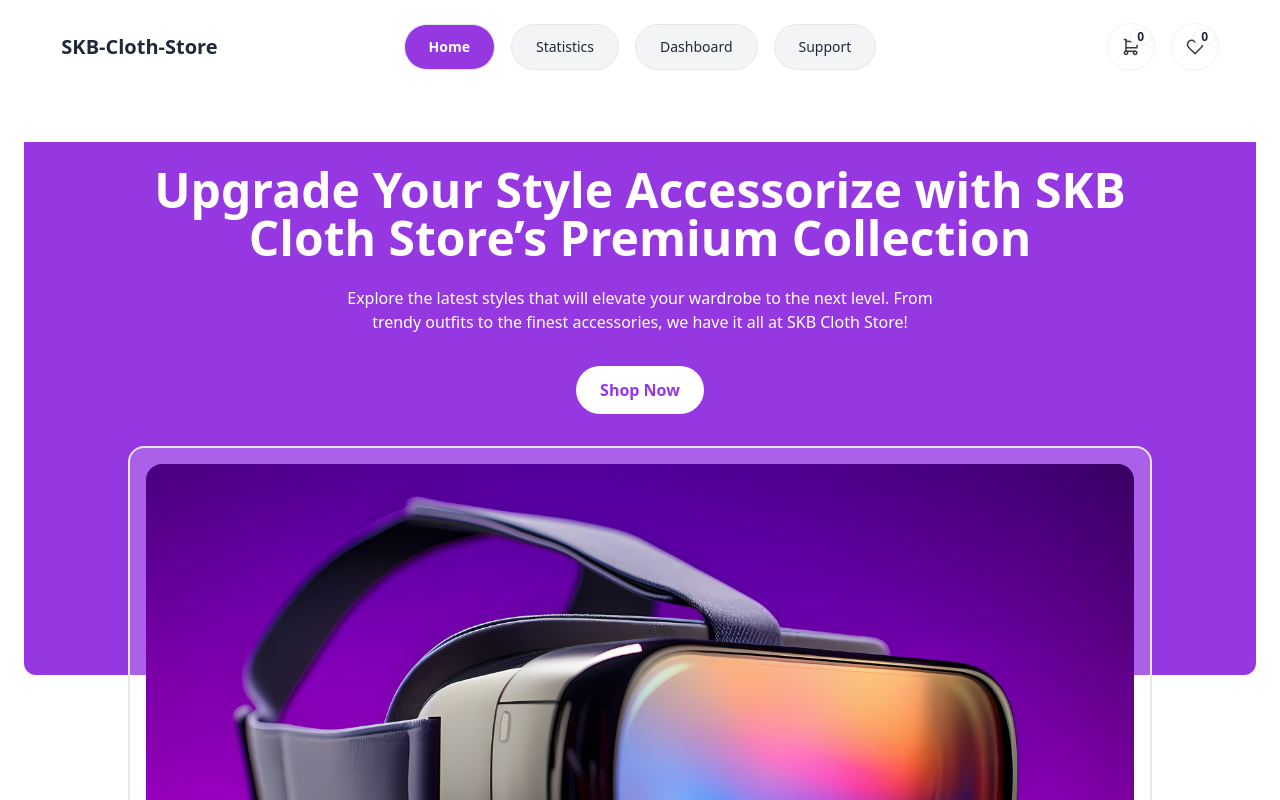
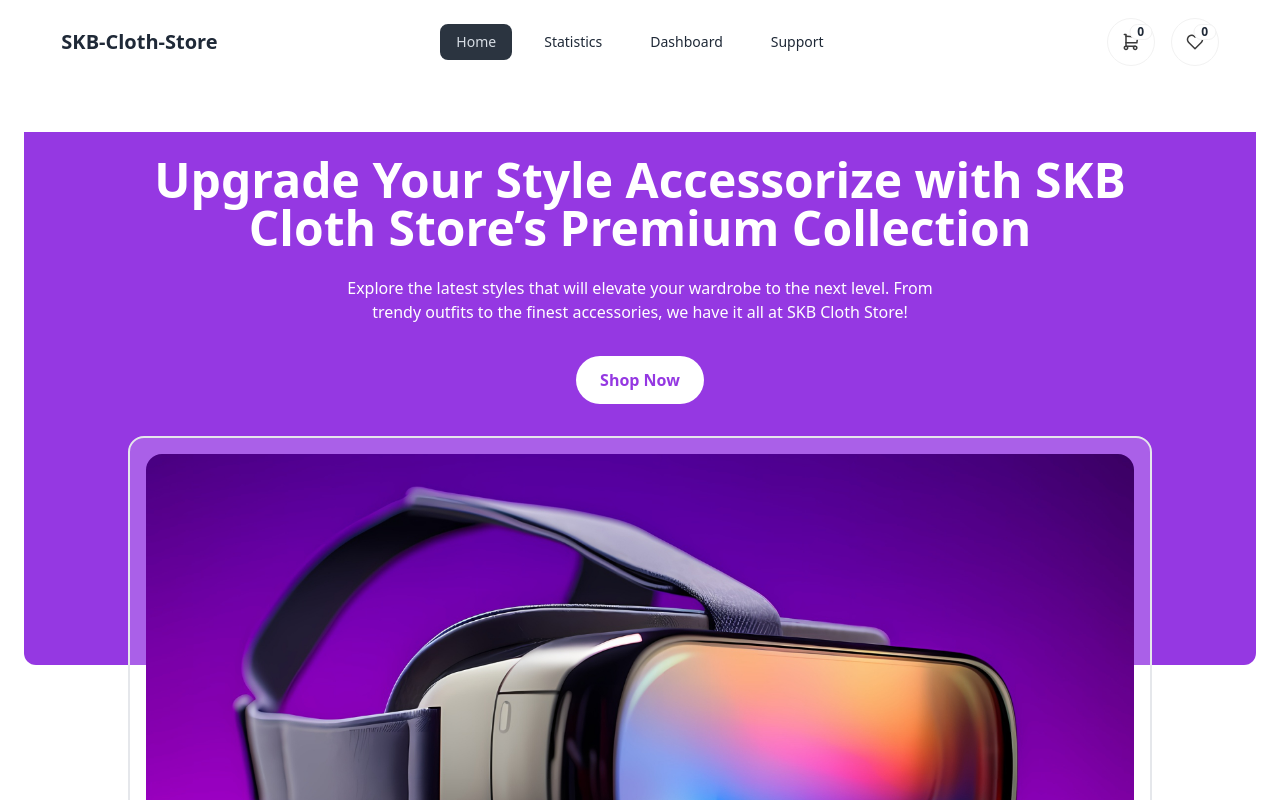
Before and after one commit to sakib236160/Gadget-Heavens, a React (Vite) app: page / in a window 1280 px wide. Shown: the top 800 px of the page. Built offline with nearby package versions, Linux system fonts and the light colour scheme.

Commit message:
wishlist and wishlist item add

```diff
--- a/src/components/Navbar.jsx
+++ b/src/components/Navbar.jsx
@@ -1,15 +1,19 @@
 import { NavLink } from "react-router-dom";
+import { useContext } from "react";
+import { Context } from "../layouts/Mainlayouts";
 
-const Navbar = () => {
+export default function Navbar() {
+  const { productsInCart, productsInWishlist } = useContext(Context);
+
   return (
     <nav className="py-2">
       <div className="navbar mx-auto w-11/12 max-w-screen-xl">
         <div className="navbar-start">
           <div className="dropdown">
-            <button
+            <div
               tabIndex={0}
+              role="button"
               className="btn btn-ghost pl-0 lg:hidden"
-              aria-label="Open menu"
             >
               <svg
                 xmlns="http://www.w3.org/2000/svg"
@@ -25,129 +29,117 @@ const Navbar = () => {
                   d="M4 6h16M4 12h8m-8 6h16"
                 />
               </svg>
-            </button>
-            <ul className="menu dropdown-content menu-sm z-[1] mt-3 w-52 rounded-box bg-base-100 p-2 shadow">
-              <NavLink
-                className={({ isActive }) =>
-                  `block rounded-full border px-6 py-3 ${
-                    isActive
-                      ? "bg-[#9538E2] font-bold text-white"
-                      : "bg-gray-100"
-                  }`
-                }
-                to="/"
+            </div>
+            <ul
+              tabIndex={0}
+              className="menu dropdown-content menu-sm z-[1] mt-3 w-52 gap-2 rounded-box bg-base-100 p-2 text-black shadow"
             >
-                Home
-              </NavLink>
-              <NavLink
-                className={({ isActive }) =>
-                  `block  rounded-full border px-6 py-3 ${
-                    isActive
-                      ? "bg-[#9538E2] font-bold text-white"
-                      : "bg-gray-100"
-                  }`
-                }
-                to="/statistics"
-              >
-                Statistics
-              </NavLink>
-              <NavLink
-                className={({ isActive }) =>
-                  `block  rounded-full border px-6 py-3 ${
-                    isActive
-                      ? "bg-[#9538E2] font-bold text-white"
-                      : "bg-gray-100"
-                  }`
-                }
-                to="/dashboard"
-              >
-                Dashboard
-              </NavLink>
-              <NavLink
-                className={({ isActive }) =>
-                  `block rounded-full border px-6 py-3 ${
-                    isActive
-                      ? "bg-[#9538E2] font-bold text-white"
-                      : "bg-gray-100"
-                  }`
-                }
-                to="/support"
-              >
-                Support
-              </NavLink>
+              <li>
+                <NavLink to="/">Home</NavLink>
+              </li>
+              <li>
+                <NavLink to="/statistics">Statistics</NavLink>
+              </li>
+              <li>
+                <NavLink to="/dashboard">Dashboard</NavLink>
+              </li>
+              <li>
+                <NavLink to="/support">Support</NavLink>
+              </li>
             </ul>
           </div>
           <a className="text-lg font-bold sm:text-xl">SKB-Cloth-Store</a>
         </div>
         <div className="navbar-center hidden lg:flex">
           <ul className="menu menu-horizontal gap-4 px-1">
-            <NavLink
-              className={({ isActive }) =>
-                `block rounded-full border px-6 py-3 ${
-                  isActive ? "bg-[#9538E2] font-bold text-white" : "bg-gray-100"
-                }`
-              }
-              to="/"
-            >
-              Home
-            </NavLink>
-            <NavLink
-              className={({ isActive }) =>
-                `block  rounded-full border px-6 py-3 ${
-                  isActive ? "bg-[#9538E2] font-bold text-white" : "bg-gray-100"
-                }`
-              }
-              to="/statistics"
-            >
-              Statistics
-            </NavLink>
-            <NavLink
-              className={({ isActive }) =>
-                `block  rounded-full border px-6 py-3 ${
-                  isActive ? "bg-[#9538E2] font-bold text-white" : "bg-gray-100"
-                }`
-              }
-              to="/dashboard"
-            >
-              Dashboard
-            </NavLink>
-            <NavLink
-              className={({ isActive }) =>
-                `block rounded-full border px-6 py-3 ${
-                  isActive ? "bg-[#9538E2] font-bold text-white" : "bg-gray-100"
-                }`
-              }
-              to="/support"
-            >
-              Support
-            </NavLink>
+            <li>
+              <NavLink to="/">Home</NavLink>
+            </li>
+            <li>
+              <NavLink to="/statistics">Statistics</NavLink>
+            </li>
+            <li>
+              <NavLink to="/dashboard">Dashboard</NavLink>
+            </li>
+            <li>
+              <NavLink to="/support">Support</NavLink>
+            </li>
           </ul>
         </div>
         <div className="navbar-end gap-4">
-          {/* Cart Icon */}
-          <button
+          <div className="dropdown dropdown-end">
+            <div
+              tabIndex={0}
+              role="button"
               className="btn btn-circle bg-white shadow-none"
-            aria-label="View cart"
             >
               <div className="indicator">
-              <img src="/assets/cart.svg" alt="Cart" className="h-5 w-5" />
-              <span className="badge indicator-item badge-sm">0</span>
+                <img src="/assets/cart.svg" alt="" className="h-5 w-5" />
+                <span className="badge indicator-item badge-sm">
+                  {productsInCart.length}
+                </span>
               </div>
-          </button>
-          {/* Wishlist Icon */}
-          <button
+            </div>
+            <div
+              tabIndex={0}
+              className="card dropdown-content card-compact z-[1] mt-3 w-52 bg-base-100 shadow"
+            >
+              <div className="card-body">
+                <span className="text-lg font-bold text-black">
+                  {productsInCart.length} Items
+                </span>
+                <span className="text-info">
+                  Subtotal: ${productsInCart.reduce((a, b) => a + b.price, 0)}
+                </span>
+                <div className="card-actions">
+                  <NavLink
+                    to="/dashboard/cart"
+                    className="btn btn-block bg-[#9538E2] text-white"
+                  >
+                    View cart
+                  </NavLink>
+                </div>
+              </div>
+            </div>
+          </div>
+          <div className="dropdown dropdown-end">
+            <div
+              tabIndex={0}
+              role="button"
               className="btn btn-circle bg-white shadow-none"
-            aria-label="View wishlist"
             >
               <div className="indicator">
-              <img src="/assets/heart.svg" alt="Wishlist" className="h-5 w-5" />
-              <span className="badge indicator-item badge-sm">0</span>
+                <img src="/assets/heart.svg" alt="" className="h-5 w-5" />
+                <span className="badge indicator-item badge-sm">
+                  {productsInWishlist.length}
+                </span>
               </div>
-          </button>
+            </div>
+            <div
+              tabIndex={0}
+              className="card dropdown-content card-compact z-[1] mt-3 w-52 bg-base-100 shadow"
+            >
+              <div className="card-body">
+                <span className="text-lg font-bold text-black">
+                  {productsInWishlist.length} Items
+                </span>
+                <span className="text-info">
+                  Subtotal: $
+                  {productsInWishlist.reduce((a, b) => a + b.price, 0)}
+                </span>
+                <div className="card-actions">
+                  <NavLink
+                    to="/dashboard/wishlist"
+                    className="btn btn-block bg-[#9538E2] text-white"
+                  >
+                    View wishlist
+                  </NavLink>
+                </div>
+              </div>
+            </div>
+          </div>
         </div>
       </div>
     </nav>
   );
-};
-
-export default Navbar;
+}
--- a/src/components/Wishlist.jsx
+++ b/src/components/Wishlist.jsx
@@ -1,9 +1,43 @@
-
+import { useContext, useState } from "react";
+import { Context } from "../layouts/Mainlayouts";
+import { addToCart, getAllProductsFromWishlist, removeFromWishlist } from "../utils";
+import WishlistItem from "./WishlistItem";
 
 const Wishlist = () => {
+    const [wishlistItems, setWishlistItems] = useState(
+        getAllProductsFromWishlist(),
+      );
+      const { updateState } = useContext(Context);
+
+      const handleRemoveFromWishlist = (product) => {
+        removeFromWishlist(product);
+        setWishlistItems(getAllProductsFromWishlist());
+        updateState();
+      };
+
+      const handleAddToCart = (product) => {
+        addToCart(product);
+        removeFromWishlist(product);
+        setWishlistItems(getAllProductsFromWishlist());
+        updateState();
+      };
     return (
         <div>
-            Hello Wishlist
+            <div className="mx-auto w-11/12 max-w-screen-xl">
+        <h2 className="my-8 text-xl font-bold">Wishlist</h2>
+
+        <div className="flex flex-col gap-4">
+          {wishlistItems.map((product) => (
+            <WishlistItem
+              key={product.id}
+              product={product}
+              handleRemoveFromWishlist={handleRemoveFromWishlist}
+              handleAddToCart={handleAddToCart}
+            />
+          ))}
+        </div>
+        <div className="h-24"></div>
+      </div>
         </div>
     );
 };
--- /dev/null
+++ b/src/components/WishlistItem.jsx
@@ -0,0 +1,37 @@
+
+
+const WishlistItem = ({product,handleRemoveFromWishlist,handleAddToCart,}) => {
+    return (
+        <div className="relative flex w-full flex-col justify-between gap-6 rounded-xl bg-white p-6 sm:flex-row">
+        <div className="w-40">
+          <img
+            src={product.image}
+            alt=""
+            className="h-full rounded-lg object-cover"
+          />
+        </div>
+        <div className="flex-1">
+          <h3 className="mb-3 text-lg font-bold">{product.title}</h3>
+          <p className="mb-3">{product.description}</p>
+          <p className="font-semibold">Price: ${product.price}</p>
+
+          <button
+            onClick={() => handleAddToCart(product)}
+            className="mt-3 rounded-full bg-[#9538E2] px-6 py-3 text-white"
+          >
+            Add to Cart
+          </button>
+        </div>
+        <div className="absolute right-6 top-6">
+          <button
+            onClick={() => handleRemoveFromWishlist(product)}
+            className="flex rounded-full border border-red-500 p-1"
+          >
+            <img src="/assets/cancel.svg" alt="" />
+          </button>
+        </div>
+      </div>
+    );
+};
+
+export default WishlistItem;
--- a/src/pages/ProductDetails.jsx
+++ b/src/pages/ProductDetails.jsx
@@ -1,8 +1,9 @@
-import { useEffect, useState } from "react";
+import { useContext, useEffect, useState } from "react";
 import { useLoaderData, useParams } from "react-router-dom";
 import Heading from "../components/Heading";
 import ReactStars from "react-rating-stars-component";
 import { addToCart, addToWishlist, getAllProductsFromWishlist } from "../utils";
+import { Context } from "../layouts/Mainlayouts";
 // import { addToCart} from "../utils";
 
 const ProductDetails = () => {
@@ -18,19 +19,19 @@ const ProductDetails = () => {
       setInWishlist(true);
     }
   }, [data, id]);
-//   const {updateState} = useContext(Context);
+  const {updateState} = useContext(Context);
 
 
 // handleAddToCart
 const handleAddToCart = (product) => {
     addToCart(product)
-    // updateState();
+    updateState();
   };
 
   const handleAddToWishlist = (product) => {
     addToWishlist(product);
     setInWishlist(true);
-    // updateState();
+    updateState();
   };
 
 
```
Lines whose indentation alone changed are shown as unchanged.
